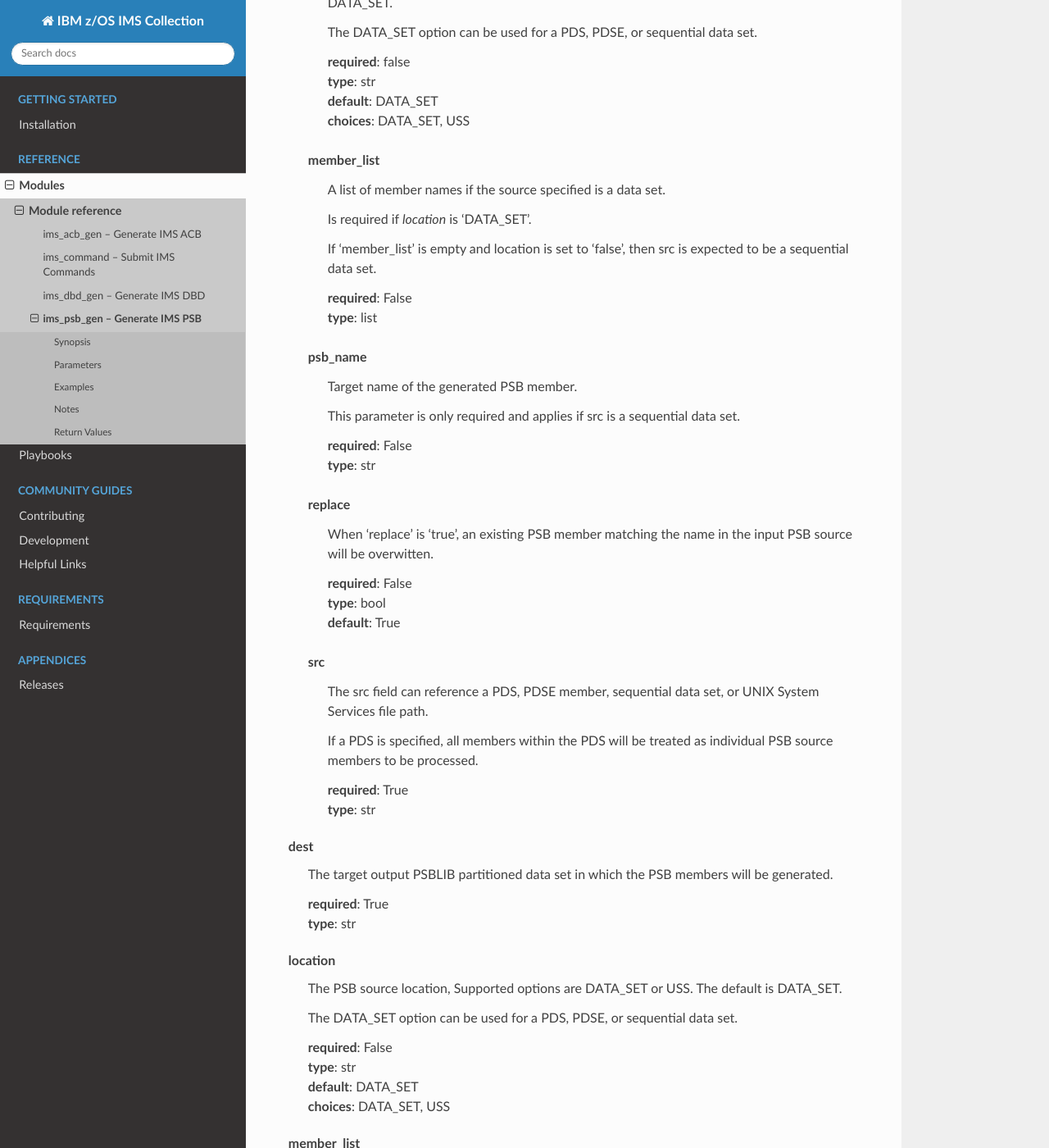
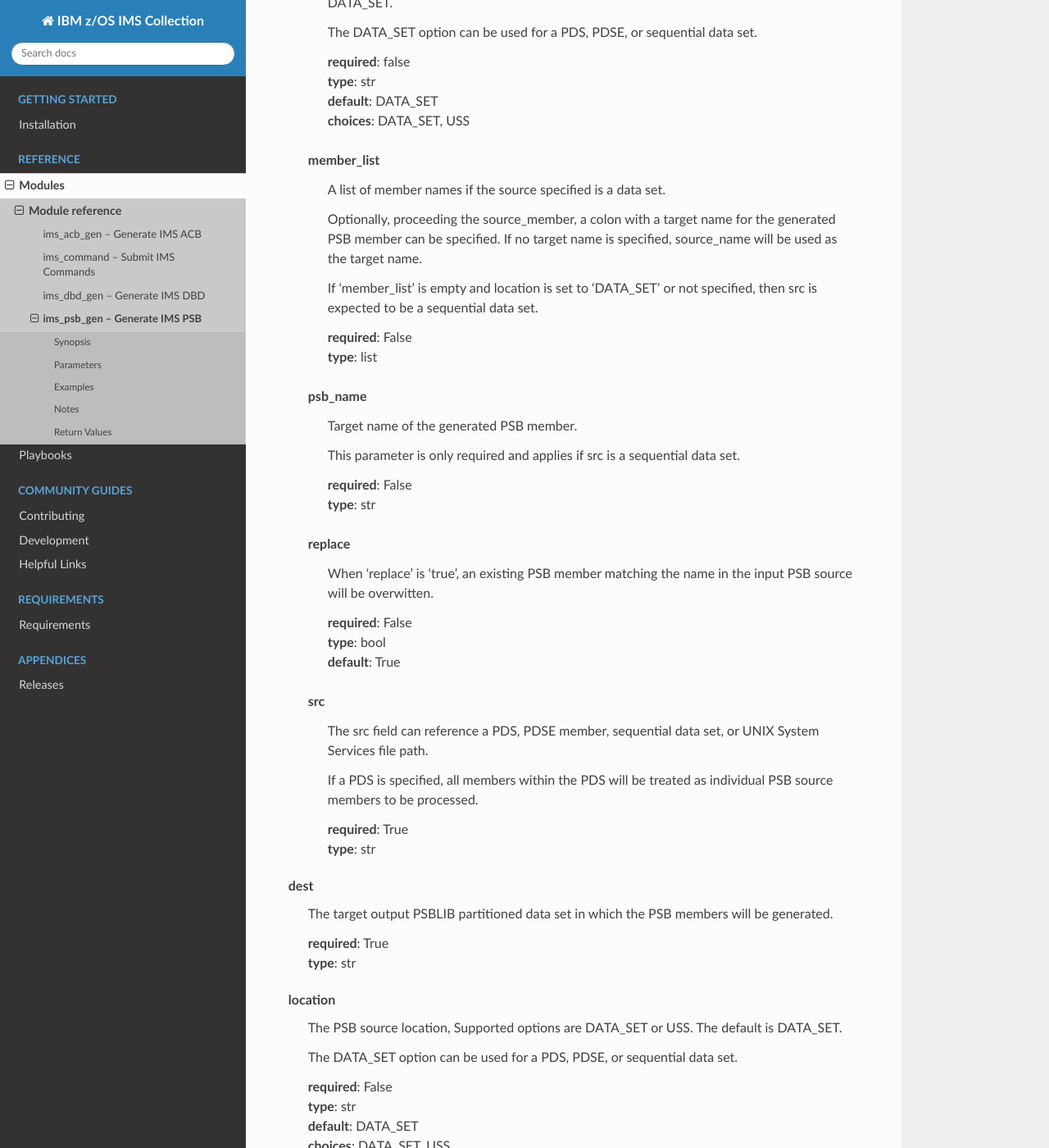
Before and after one commit to ansible-collections/ibm_zos_ims, a Sphinx documentation site: the page built from docs/source/modules/ims_psb_gen.rst, in a window 1280 px wide and 1400 px high, scrolled down 815 px. Shown: the whole window at 82% size. Built offline with Sphinx 7.4.7 and the Read the Docs theme 2.0.0, drawn with Linux system fonts in a browser that asks for light colours; some of the changed text lies outside the part shown.

Commit message:
new psb and dbdgen source module doc.

```diff
--- a/docs/source/modules/ims_psb_gen.rst
+++ b/docs/source/modules/ims_psb_gen.rst
@@ -56,9 +56,9 @@ batch
   member_list
     A list of member names if the source specified is a data set.
 
-    Is required if *location* is 'DATA_SET'.
+    Optionally, proceeding the source_member, a colon with a target name for the generated PSB member can be specified. If no target name is specified, source_name will be used as the target name.
 
-    If 'member_list' is empty and location is set to 'false', then src is expected to be a sequential data set.
+    If 'member_list' is empty and location is set to 'DATA_SET' or not specified, then src is expected to be a sequential data set.
 
 
     | **required**: False
@@ -124,9 +124,9 @@ location
 member_list
   A list of member names if the source specified is a data set.
 
-  Is required if *location* is 'DATA_SET'.
+  Optionally, proceeding the source_member, a colon with a target name for the generated PSB member can be specified. If no target name is specified, source_name will be used as the target name.
 
-  If 'member_list' is empty and location is set to 'false', then src is expected to be a sequential data set.
+  If 'member_list' is empty and location is set to 'DATA_SET' or not specified, then src is expected to be a sequential data set.
 
 
   | **required**: False
@@ -202,10 +202,16 @@ Examples
          -
            src: OMVSADM.IMSTESTU.ANSIBLE.PSB.SRC
            location: DATA_SET
-           member_list: [PSBGENL, PSBGENL]
+           member_list: [PSBGENL : TARGET1, PSBGENL : TARGET2]
          -
            src: OMVSADM.IMSTESTU.ANSIBLE.PSB.SRC
            member_list: [PSBGENL, PSBGENL]
+           replace: true
+         -
+           src: OMVSADM.IMSTESTU.ANSIBLE.PSB.SRC
+           member_list:
+             - 'COGPSBL':'TARGET3'
+             - 'COGPSBL2': 'TARGET4'
            replace: true
          -
            src: OMVSADM.IMSTESTU.ANSIBLE.PSB.SQ
```
Also changed, not shown: other parts of docs/source/modules/ims_psb_gen.rst (+1 -1 lines), docs/source/modules/ims_dbd_gen.rst (+10 -6 lines).
